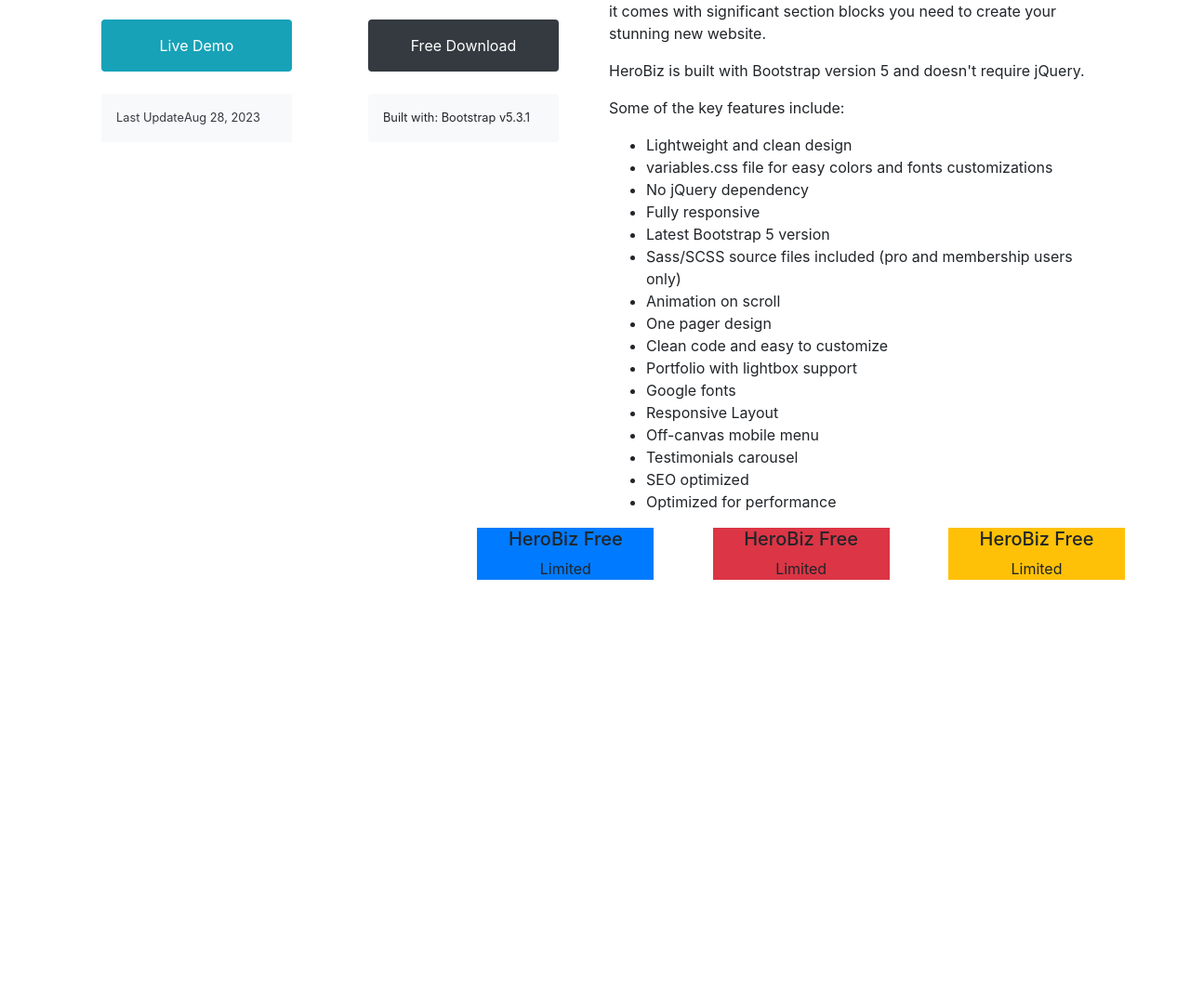
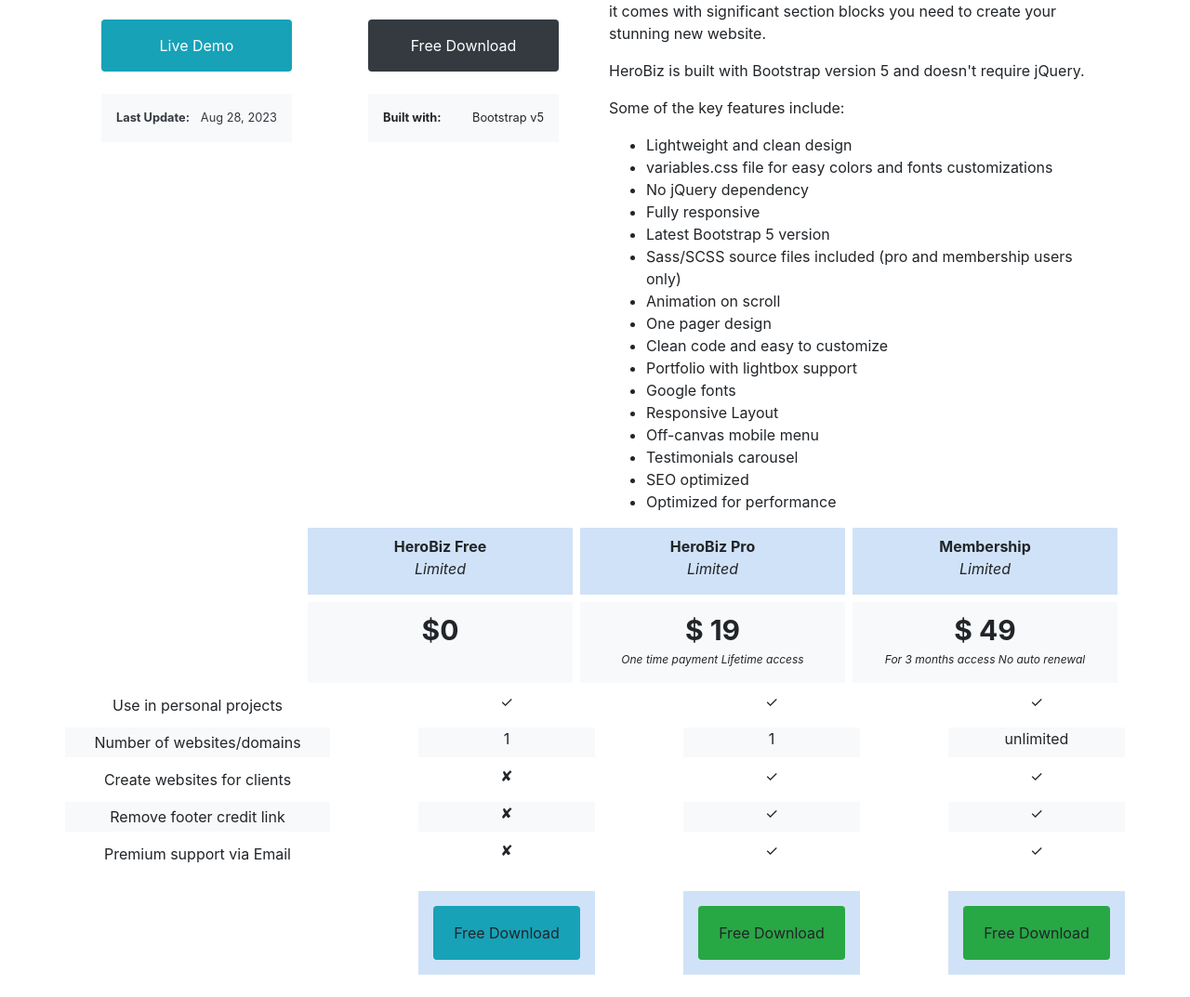
Before and after one commit to Mushahid-H/HeroBizWebsiteClone-Bootstrap, a plain HTML site: page index.html in a window 1280 px wide. Shown: the part 596-1669 px from the top of the page at 93% size. Before the commit the page ends 1220 px from the top, so only its background shows below. Drawn offline with nearby package versions, Linux system fonts and the light colour scheme.

Commit message:
4th commit maybe

```diff
--- a/index.html
+++ b/index.html
@@ -16,7 +16,7 @@
   <body>
     <div class="container-fluid">
       <div class="row bg-info p-2 text-light">
-        <div class="col-4 bold">BootStrapMade</div>
+        <div class="col-4 bold text-center pe-5">BootStrapMade</div>
         <div class="col-1 d-none d-lg-block"><a href="">Home</a></div>
         <div class="col-1 d-none d-lg-block"><a href="">Template</a></div>
         <div class="col-1 d-none d-lg-block"><a href="">License</a></div>
@@ -46,13 +46,19 @@
             </div>
 
             <div class="row m-4 justify-content-between">
-              <div class="col-5 p-3 bg-light text-dark d-flex">
-                <div class=".bold400 small">Last Update</div>
-                <nbsp>
-                <div class="small">Aug 28, 2023</div>
+              <div
+                class="col-5 p-3 bg-light text-dark d-flex justify-content-between small"
+              >
+                <div class="font-weight-bold">Last Update:</div>
+
+                <div>Aug 28, 2023</div>
               </div>
-              <div class="col-5 bg-light rounded p-3 small">
-                Built with: Bootstrap v5.3.1
+
+              <div
+                class="col-5 bg-light p-3 small justify-content-between d-flex"
+              >
+                <div class="font-weight-bold">Built with:</div>
+                <div>Bootstrap v5</div>
               </div>
             </div>
           </div>
@@ -118,22 +124,92 @@
             </ul>
           </div>
         </div>
-        <div class="row justify-content-between">
-          <div class="col-4"></div>
-          <div class="col-2 bg-primary text-center">
-            <h5 >HeroBiz Free</h5>
-            Limited
+        <div class="row justify-content-lg-end">
+          <div class="col-lg-3 text-center packages mr-lg-2 mb-lg-2">
+            <div class="font-weight-bold pt-2">HeroBiz Free</div>
+            <p class="font-italic">Limited</p>
           </div>
-          <div class="col-2 bg-danger text-center">
-            <h5>HeroBiz Free</h5>
-            Limited
+
+          <div class="col-lg-3 text-center packages mr-lg-2 mb-lg-2">
+            <div class="font-weight-bold pt-2">HeroBiz Pro</div>
+            <p class="font-italic">Limited</p>
           </div>
-          <div class="col-2 bg-warning text-center">
-            <h5>HeroBiz Free</h5>
-            Limited
+          <div class="col-lg-3 text-center packages mr-lg-2 mb-lg-2">
+            <div class="font-weight-bold pt-2">Membership</div>
+            <p class="font-italic">Limited</p>
+          </div>
+          <div class="col-lg-3 text-center bg-light mr-lg-2">
+            <div class="font-weight-bold pt-2 font-size-30">$0</div>
+          </div>
+          <div class="col-lg-3 text-center bg-light mr-lg-2">
+            <div class="font-weight-bold pt-2 font-size-30">$ 19</div>
+            <p class="font-italic font-size-12">
+              One time payment Lifetime access
+            </p>
+          </div>
+          <div class="col-lg-3 text-center bg-light mr-lg-2">
+            <div class="font-weight-bold pt-2 font-size-30">$ 49</div>
+            <p class="font-italic font-size-12">
+              For 3 months access No auto renewal
+            </p>
           </div>
         </div>
-        <div class="row"></div>
+
+        <div class="row mt-2 justify-content-lg-between text-center">
+          <div class="col-lg-3 mr-lg-1 p-lg-1">Use in personal projects</div>
+
+          <div class="col-lg-2 mr-lg-1">✓</div>
+          <div class="col-lg-2 mr-lg-1">✓</div>
+          <div class="col-lg-2">✓</div>
+        </div>
+        <div class="row mt-2 justify-content-lg-between text-center">
+          <div class="col-lg-3 bg-light mr-lg-1 p-lg-1">
+            Number of websites/domains
+          </div>
+
+          <div class="col-lg-2 bg-light mr-lg-1">1</div>
+          <div class="col-lg-2 bg-light mr-lg-1">1</div>
+          <div class="col-lg-2 bg-light">unlimited</div>
+        </div>
+        <div class="row mt-2 justify-content-lg-between text-center">
+          <div class="col-lg-3 mr-lg-1 p-lg-1">Create websites for clients</div>
+
+          <div class="col-lg-2 mr-lg-1">✘</div>
+          <div class="col-lg-2 mr-lg-1">✓</div>
+          <div class="col-lg-2">✓</div>
+        </div>
+        <div class="row mt-2 justify-content-lg-between text-center">
+          <div class="col-lg-3 bg-light mr-lg-1 p-lg-1">
+            Remove footer credit link
+          </div>
+
+          <div class="col-lg-2 bg-light mr-lg-1">✘</div>
+          <div class="col-lg-2 bg-light mr-lg-1">✓</div>
+          <div class="col-lg-2 bg-light">✓</div>
+        </div>
+        <div class="row mt-2 justify-content-lg-between text-center">
+          <div class="col-lg-3 mr-lg-1 p-lg-1">Premium support via Email</div>
+
+          <div class="col-lg-2 mr-lg-1">✘</div>
+          <div class="col-lg-2 mr-lg-1">✓</div>
+          <div class="col-lg-2">✓</div>
+        </div>
+
+        <div class="row justify-content-lg-between mt-lg-4 mb-lg-4">
+          <div class="offset-lg-4 col-lg-2 packages p-3">
+            <div class="p-3 btn bg-info rounded w-100">Free Download</div>
+          </div>
+          <div class="col-lg-2 packages p-3">
+            <div class="p-3 btn bg-success rounded w-100 rounded">
+              Free Download
+            </div>
+          </div>
+          <div class="col-lg-2 packages p-3">
+            <div class="p-3 btn bg-success rounded w-100 rounded">
+              Free Download
+            </div>
+          </div>
+        </div>
       </div>
     </div>
   </body>
--- a/style.css
+++ b/style.css
@@ -10,9 +10,20 @@ a {
   font-stretch: extra-expanded;
 }
 .bold400 {
+  font-size: 16px;
   font-weight: 500;
 }
 
 body {
   background-color: #ffffffd7;
 }
+.packages {
+  background-color: #d0e2f7;
+}
+
+.font-size-30 {
+  font-size: 30px;
+}
+.font-size-12 {
+  font-size: 12px;
+}
```
